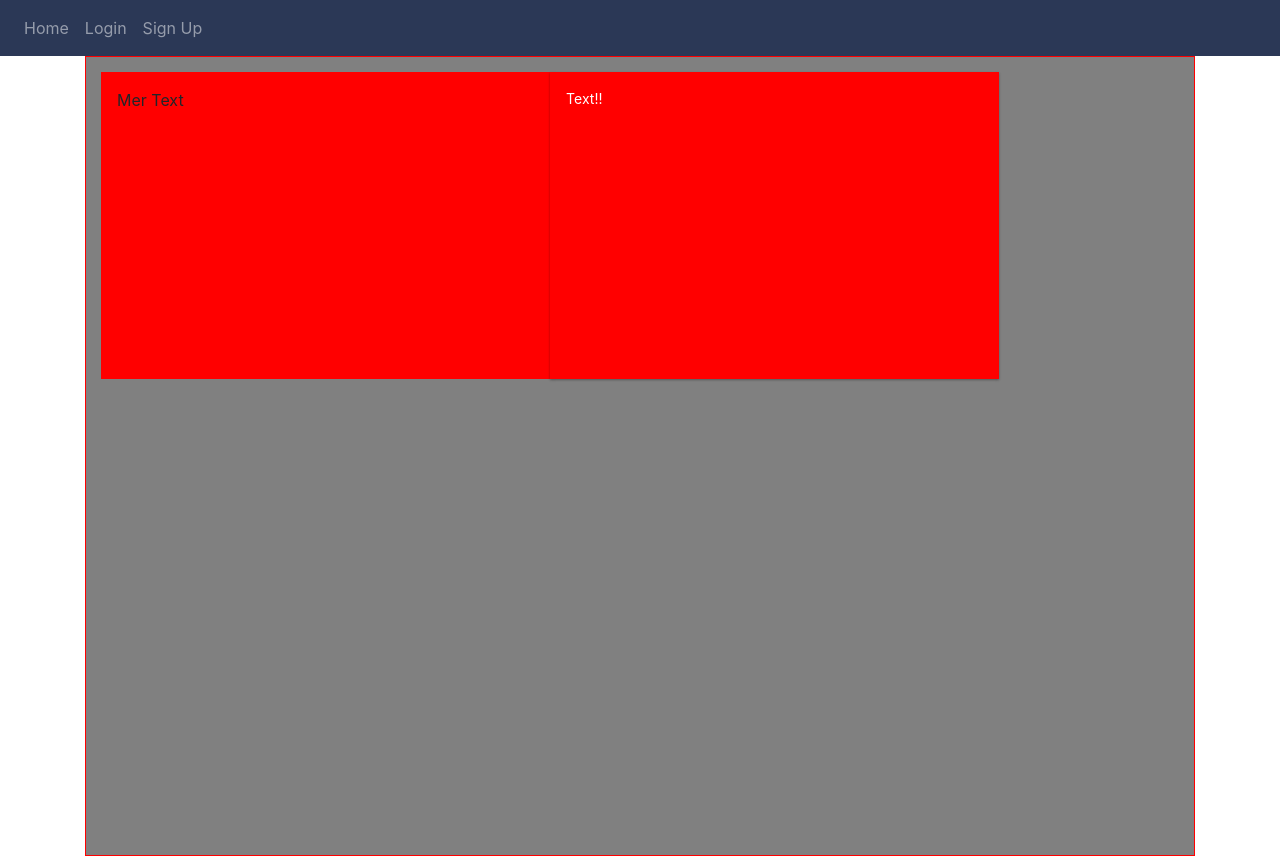
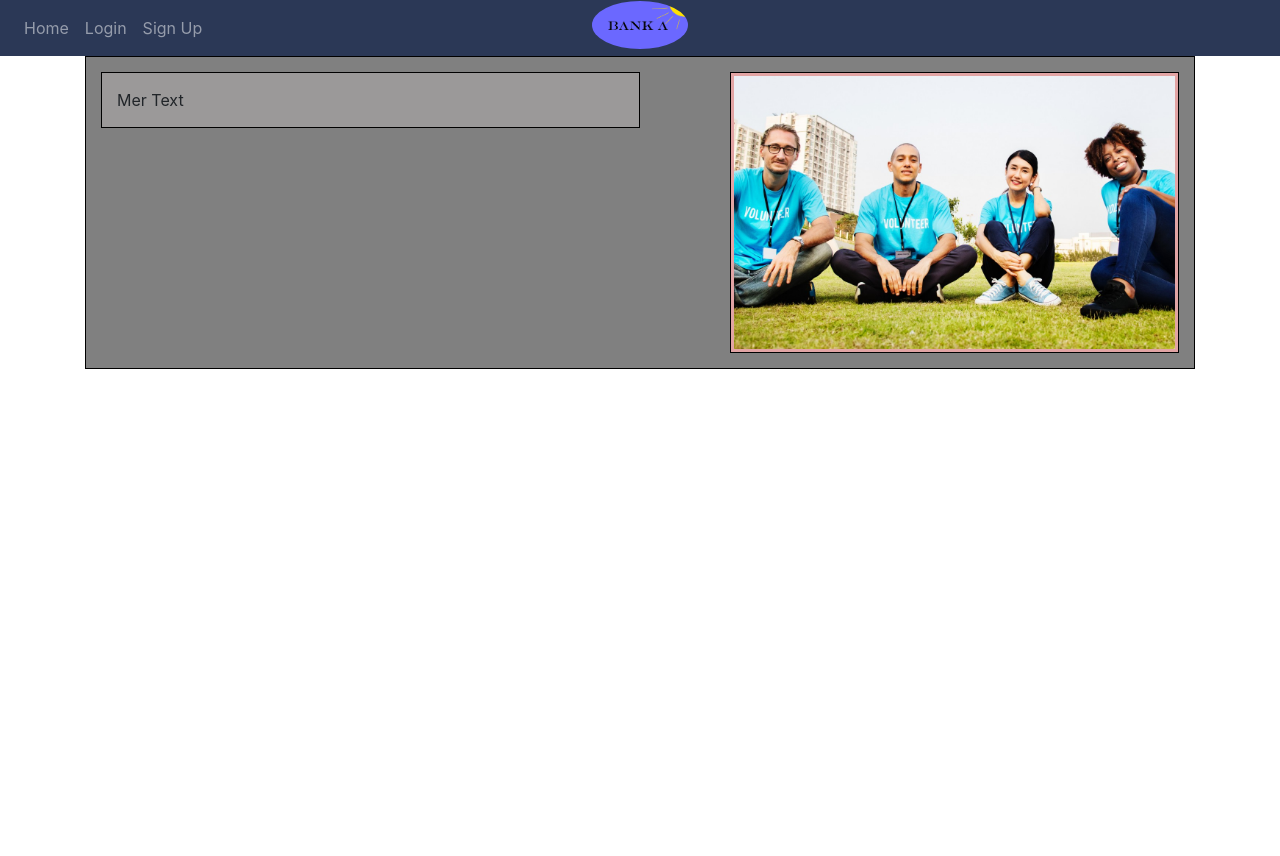
Before and after one commit to MatiasRamsland01/Banking-Website, a Flask app: page / in a window 1280 px wide. After the commit the page ends 369 px from the top, so only its background shows below. Run offline with Flask 2, Linux system fonts and the light colour scheme; some libraries are stand-ins or nearby versions.

Commit message:
Added logo to the navbar

```diff
--- a/website/static/stylesheet.css
+++ b/website/static/stylesheet.css
@@ -15,7 +15,7 @@
 [class*="col-"] {
     float: left;
     padding: 15px;
-    border: 1px solid red; }
+    border: 1px solid rgb(0, 0, 0); }
 
 .aside{
     background-color: #33b5e5;
--- a/website/templates/base.html
+++ b/website/templates/base.html
@@ -29,6 +29,10 @@
     >
       <span class="navbar-toggler-icon"></span>
     </button>
+
+    <!-- Puts the logo in the middle of the navbar!-->
+    <img src="{{url_for('static', filename='Logo.png')}}" style="height: 48px; border-radius: 50%; overflow: hidden; margin-top: -6px; position: absolute;left: calc((100% - 96px)/2)" >
+
     <div class="collapse navbar-collapse" id="navbar">
       <div class="navbar-nav">
         <a class="nav-item nav-link" id="home" href="/">Home</a>
@@ -37,6 +41,7 @@
       </div>
     </div>
   </nav>
+
 
 
 
--- a/website/templates/home.html
+++ b/website/templates/home.html
@@ -2,10 +2,15 @@
 <!--Takes the code from base but overwrites it with the code you type in here-->
 {% block title %}<h1> Home </h1>{% endblock %}
 {% block body %}
-<div style="background-color: gray; height: 600pt; float: left;" class="col-12">
-  <div style="background-color: red; height: 40%;" class="col-5">Mer Text </div>
-  <div style="background-color: red; height: 40%;" class="col-5 aside"> Text!! </div>
 
-</div>
+<div style="background-color: gray; width:100%; height: auto;" class="col-12">
+
+  <div style="background-color: rgb(155, 153, 153); height: 40%; margin-right:25pt" class="col-6">
+    Mer Text
+  </div>
+
+  <img src="{{url_for('static', filename='Diverse_smiles.jpeg')}}" style="background-color: rgb(226, 164, 164); height: 40%; float: right; padding: 3px;" class="col-5">
+
+
 
 {% endblock %}
```
Also changed, not shown: website/static/Logo.png (added), website/static/logo.jpg (deleted).
